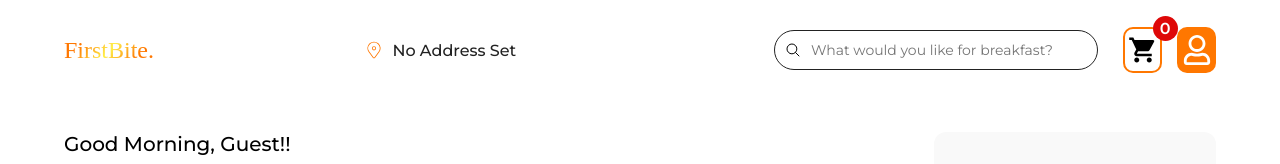
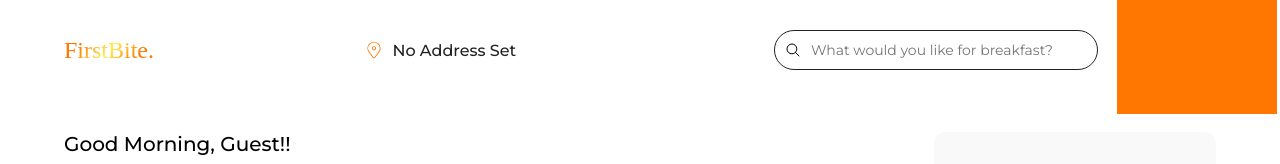
Before and after one commit to abimbolaalabi/FirstBite, a React (Vite) app: page /menu in a window 1280 px wide. Shown: the top 164 px of the page. Built offline with nearby package versions, Linux system fonts and the light colour scheme; no server answers; grey boxes are pictures that could not be loaded; a web font is replaced by a local one.

Commit message:
ordersummary route created for evans

```diff
--- a/package.json
+++ b/package.json
@@ -20,6 +20,7 @@
     "react-icons": "^5.5.0",
     "react-router-dom": "^7.9.2",
     "react-slick": "^0.31.0",
+    "react-toastify": "^11.0.5",
     "yup": "^1.7.1"
   },
   "devDependencies": {
--- a/src/App.jsx
+++ b/src/App.jsx
@@ -21,7 +21,7 @@ function App() {
          <Route path='/newmenu' element={<NewMenu/>}/>
          <Route path ='/profile' element={<Profile/>}/>
          <Route path='/order' element={<Order/>}/>
-         <Route path=''/>
+         <Route path='ordersummary'/>
        </Route>
 
 
--- a/src/Pages/Menu.css
+++ b/src/Pages/Menu.css
@@ -169,6 +169,14 @@
   font-size: 30px;
   color: white;
   cursor: pointer;
+  position: relative;
+}
+.profile-dropdown{
+  width: 10rem;
+  height: 8rem;
+  background-color: #ff7700;
+  position: absolute;
+
 }
 .menu-container {
   width: 100%;
--- a/src/Pages/Menu.jsx
+++ b/src/Pages/Menu.jsx
@@ -123,6 +123,7 @@ const Menu = () => {
               </div>
               <div className="menu_user_icon">
                 <FaRegUser />
+                <div className="profile-dropdown"></div>
               </div>
             </div>
           </div>
```
Also changed, not shown: 1 other file (tests, documents, lock files or other folders).
